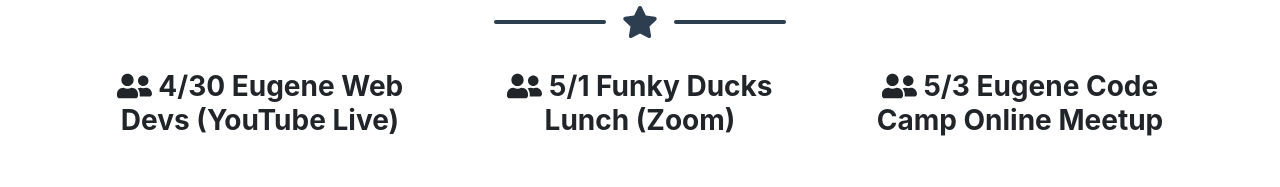
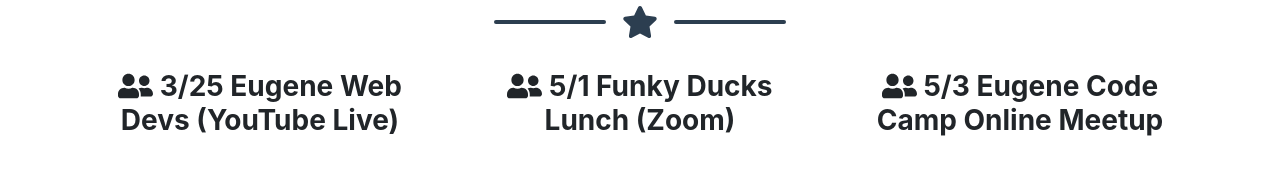
Before and after one commit to EugeneCodeCamp/EugeneCodeCamp.github.io, a Nuxt app: page / in a window 1280 px wide. Shown: the part 830-1017 px from the top of the page. Built offline with nearby package versions, Linux system fonts and the light colour scheme.

Commit message:
update web devs meet up

```diff
--- a/pages/index.vue
+++ b/pages/index.vue
@@ -207,10 +207,10 @@ export default {
       events: [
         {
           id: 1,
-          title: '4/30 Eugene Web Devs (YouTube Live)',
+          title: '3/25 Eugene Web Devs (YouTube Live)',
           description:
-            "Google's Lighthouse tool scores your site on speed, SEO, and performance. Returning quality suggestions based on their current recommendations. Join Antonio as he goes over the why's and hows of using Lighthouse and making incremental changes to benefit your project.",
-          eventUrl: 'https://www.meetup.com/eugenewebdevs/events/270244806/'
+            "Micro services are a great way to implement single purpose logic without having adding unnecessary servers. Join Antonio as he goes over the why's and hows of using AWS provided free and simple solutions.",
+          eventUrl: 'https://www.meetup.com/eugenewebdevs/events/276779493/'
         },
         {
           id: 2,
```
